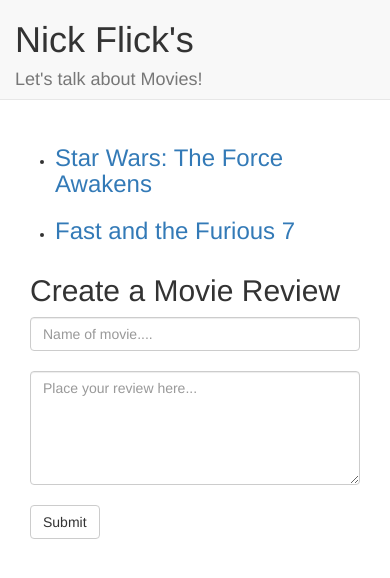
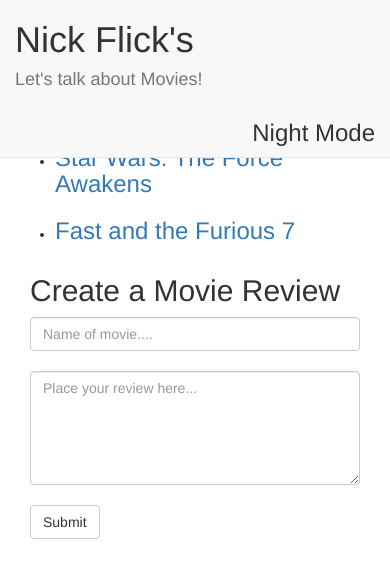
Before and after one commit to sammartinez/Nick-FlixAngularJS, a plain HTML site: page index.html at #!/reviews in a window 390 px wide. Drawn offline with nearby package versions, Linux system fonts and the light colour scheme.

Commit message:
add night mode button to header.html

```diff
--- a/css/master.css
+++ b/css/master.css
@@ -7,3 +7,7 @@ body {
   margin-left: auto;
   margin-right: auto;
 }
+
+.invert-butt {
+  float: right;
+}
--- /dev/null
+++ b/directives/Invert.js
@@ -0,0 +1,7 @@
+nickFlicks.directive("invert", function() {
+  return function(scope, element) {
+    element.bind("click", function() {
+      element.toggleClass("bg-danger");
+    });
+  }
+});
--- a/index.html
+++ b/index.html
@@ -8,6 +8,7 @@
         <script src="services/ReviewsFactory.js"></script>
         <script src="services/UtilitiesFactory.js"></script>
         <script src="controllers/ReviewsController.js"></script>
+        <script src="directives/Invert.js"></script>
         <title>Nick Flicks</title>
         <link rel="stylesheet" href="https://maxcdn.bootstrapcdn.com/bootstrap/3.3.5/css/bootstrap.min.css">
         <link rel="stylesheet" href="/css/master.css" media="screen" title="no title" charset="utf-8">
--- a/partials/header.html
+++ b/partials/header.html
@@ -1,6 +1,18 @@
 <div class="navbar navbar-default navbar-fixed-top">
   <div class="container">
-    <h1>Nick Flick's</h1>
-    <h4 class="text-muted">Let's talk about Movies!</h4>
+    <div class="row">
+      <div class="col-md-4">
+        <h1 invert="bg-danger">Nick Flick's</h1>
+        <h4 class="text-muted">Let's talk about Movies!</h4>
+    </div>
+      <div class="col-md-4">
+        <!--Empty row  -->
+      </div>
+      <div class="col-md-4">
+      <div class="invert-butt">
+          <h3>Night Mode</h3>
+        </div>
+      </div>
+    </div>
   </div>
 </div>
```
